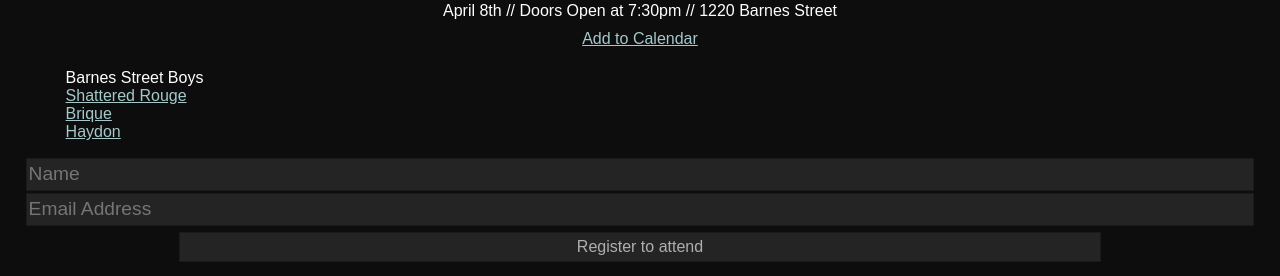
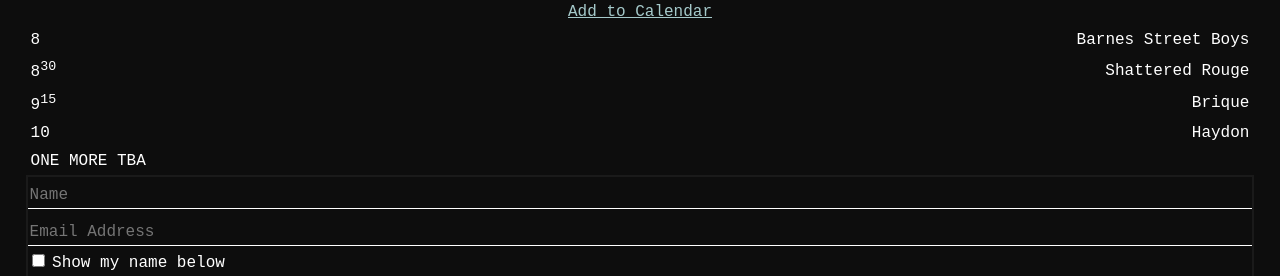
Before and after one commit to johngarrett/bstb3, a plain HTML site: page docs/index.html in a window 1280 px wide. Shown: the part 172-448 px from the top of the page. Drawn offline with Linux system fonts and the light colour scheme; no server answers.

Commit message:
small styling

```diff
--- a/docs/index.css
+++ b/docs/index.css
@@ -2,9 +2,12 @@
     --fake-black: hsl(0, 0%, 5%);
     --blue: #A5C9CA;
     --white: #afafaf;
+    --clear: rgba(0, 0, 0, 0);
     --form-bg: hsl(0, 0%, 14%);
     --form-border: hsl(0, 0%, 10%);
 }
+
+@import url('https://fonts.googleapis.com/css2?family=Kanit:ital,wght@0,300;0,500;0,700;0,900;1,900&display=swap');
 
 .h-flex {
     display: flex;
@@ -34,13 +37,15 @@ ul {
 p {
     margin: 5px;
     font-size: 1em;
+    font-family: "IBM Plex Mono", monospace;
 }
 a {
     color: var(--blue);
 }
 h1 {
     font-size: 2.5em;
-    font-weight: bolder;
+    font-weight: regular;
+    font-family: 'Kanit', sans-serif;
 }
 h2 {
     text-align: center;
@@ -76,13 +81,27 @@ body {
     color: var(--white);
     background: var(--form-bg);
 }
+
+#input-pane {
+    border: 2px solid var(--form-border);
+}
+
 .text-input {
-    font-size: 1.2em;
+    font-size: 1em;
     line-height: 1.5;
-    border: 1px solid var(--form-border);
     color: var(--white);
-    background: var(--form-bg);
-    margin: 1px;
+    background: var(--clear);
+    margin: 5px;
+    font-family: "IBM Plex Mono", monospace;
+    border-top-style: hidden;
+    border-right-style: hidden;
+    border-left-style: hidden;
+    border-bottom-style: groove;
+    border-bottom: solid white 1px;
+}
+
+.checkbox {
+    font-family: "IBM Plex Mono", monospace;
 }
 .guests-grid {
     display: grid;
--- a/docs/index.html
+++ b/docs/index.html
@@ -2,33 +2,62 @@
     <head>
         <link rel="stylesheet" href="index.css">
         <meta name="viewport" content="width=device-width, initial-scale=1, maximum-scale=1"/>
-        <meta property="og:title" content="Barnes Street Bash" />
-        <meta property="og:description" content="Nov 4, 8PM" />
+        <meta property="og:title" content="Final Barnes Street Bash" />
+        <meta property="og:description" content="Apr 8, 7:30PM" />
         <meta property="og:image" content="https://garrepi.dev/bstb/res/og-image.png" />
     </head>
     <body>
-        <div class="h-flex">
-            <h1>
-                The Final<br>
-                Barnes Street Bash
-            </h1>
-        </div>
+        <h1>
+            The Final<br>
+            Barnes Street Bash
+        </h1>
 
         <div class="v-flex">
             <p>April 8th // Doors Open at 7:30pm // 1220 Barnes Street</p>
             <p><a href="webcal://garrepi.dev/bstb/res/bstb-cal-event.ics">Add to Calendar</a></p>
         </div>
 
-        <ul>
-            <li>Barnes Street Boys</li>
-            <li><a href="https://open.spotify.com/artist/4DSCQGnqSzQQEcjodphDfp?si=hIO6tqO0Qr-xRCVGpnHH4w">Shattered Rouge</li>
-            <li><a href="https://open.spotify.com/artist/7ke5Yl1Nxzu6qg9UdEFtWv?si=_b9FSMojQmazzKDjlyjdCQ">Brique</a></li>
-            <li><a href="https://open.spotify.com/artist/5EBqNSGqpUzEF4CTH1T4EW?si=FXzctXHEQySo93Ih9zMXAQ">Haydon</a></li>
-        </ul>
+        <div class="bands-list">
+            <div class="h-flex">
+                <p>8<p>
+                <div class="band-card">
+                    <p>Barnes Street Boys<p>
+                </div>
+            </div>
+
+            <div class="h-flex">
+                <p>8<sup>30</sup><p>
+                <div class="band-card">
+                    <p>Shattered Rouge<p>
+                </div>
+            </div>
+
+            <div class="h-flex">
+                <p>9<sup>15</sup><p>
+                <div class="band-card">
+                    <p>Brique<p>
+                </div>
+            </div>
+
+            <div class="h-flex">
+                <p>10<p>
+                <div class="band-card">
+                    <p>Haydon<p>
+                </div>
+            </div>
+            <div class="h-flex">
+            <div class="band-card">
+                <p>ONE MORE TBA<p>
+            </div>
+        </div>
 
         <div id="input-pane" class="v-flex">
             <input class="w-100 text-input" type="text" id="name" name="name" onkeyup="poll_registration_status()" placeholder="Name">
             <input class="w-100 text-input" type="text" id="email" name="email" onkeyup="poll_registration_status()" placeholder="Email Address">
+            <div class="w-100">
+                <input class="checkbox" type="checkbox" id="show-name" name="show-name">
+                <label class="checkbox" for="show-name">Show my name below</label>
+            </div>
             <input id="register-button" class="w-75 button" type="submit" value="Register to attend" onClick="register()">
         </div>
 
```
